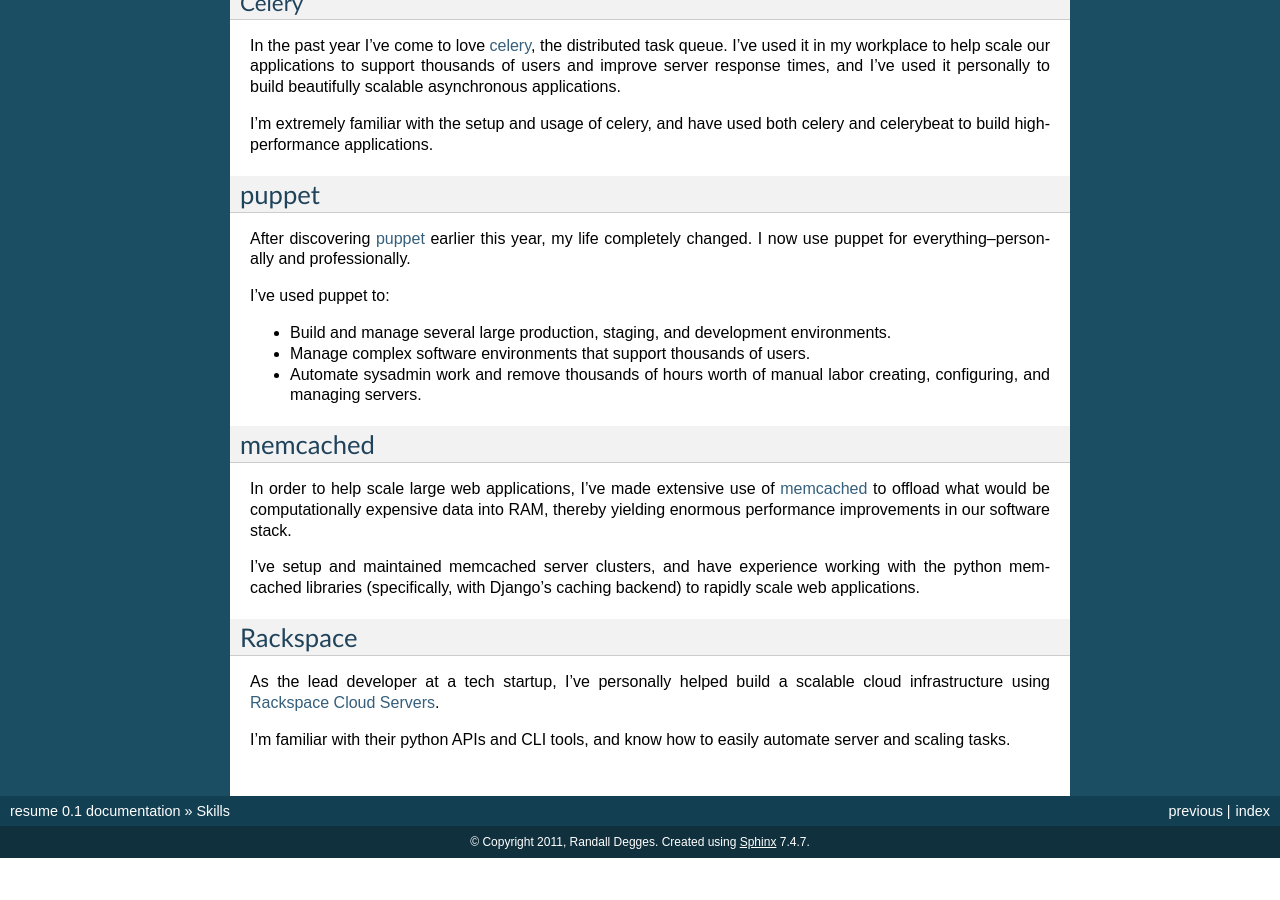
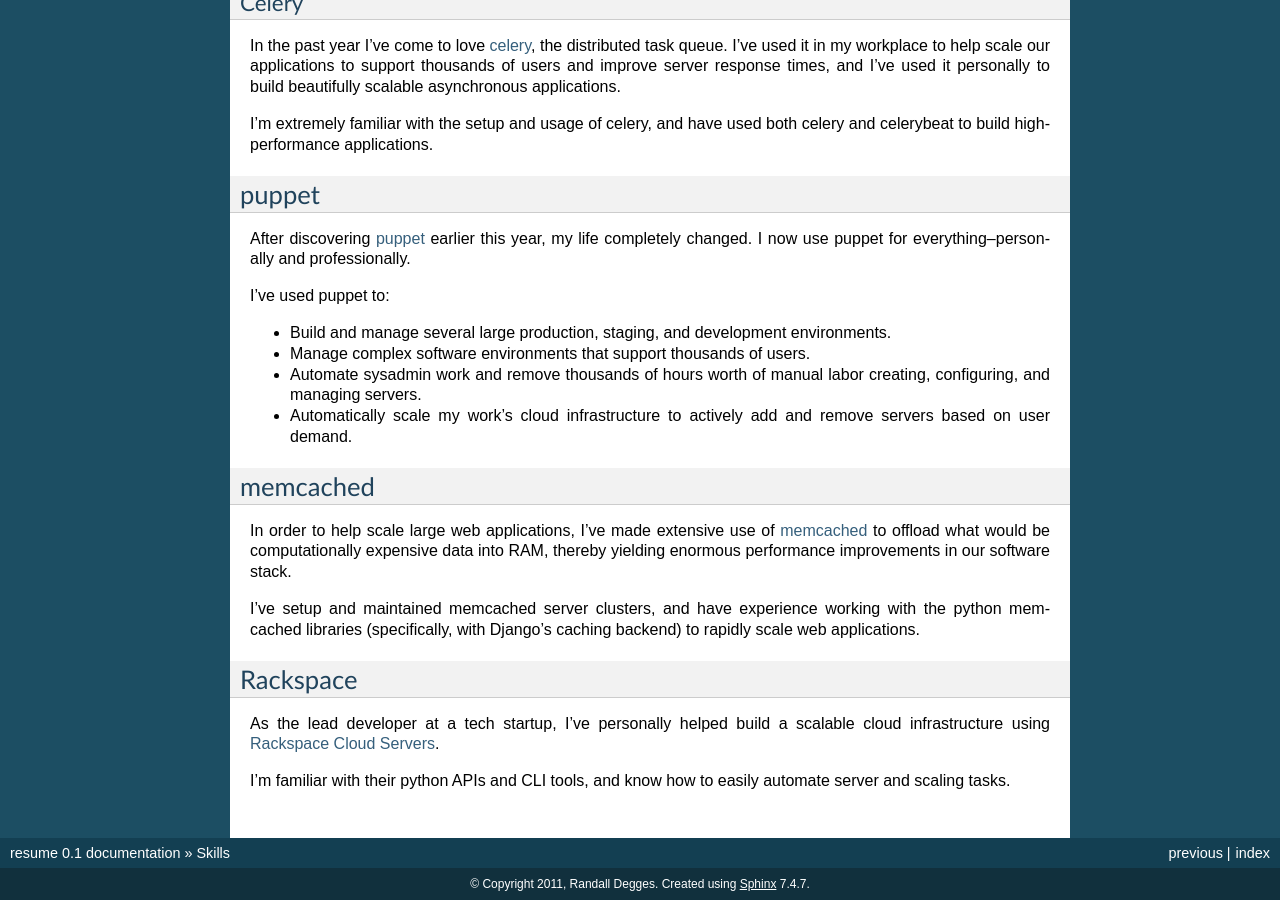
Before and after one commit to wraithan/resume, a Sphinx documentation site: the page built from docs/skills.rst, in a window 1280 px wide and 900 px high, scrolled down 893 px. Built offline with Sphinx 7.4.7, drawn with Linux system fonts in a browser that asks for light colours; before the commit the page ends 1751 px from its top, so only the background shows below that.

Commit message:
Adding a data point about puppet.

```diff
--- a/docs/skills.rst
+++ b/docs/skills.rst
@@ -87,6 +87,9 @@
 * Automate sysadmin work and remove thousands of hours worth of manual labor
   creating, configuring, and managing servers.
 
+* Automatically scale my work's cloud infrastructure to actively add and remove
+  servers based on user demand.
+
 #########
 memcached
 #########
```
